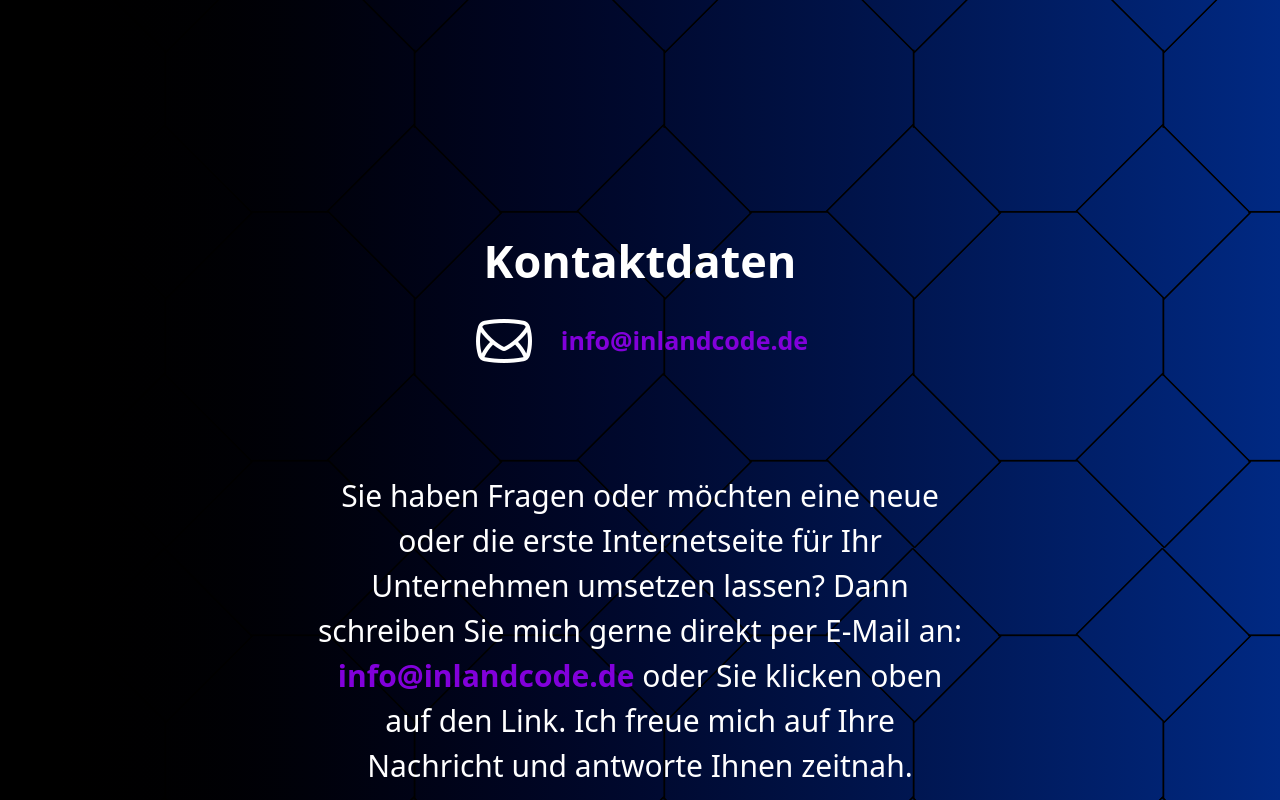
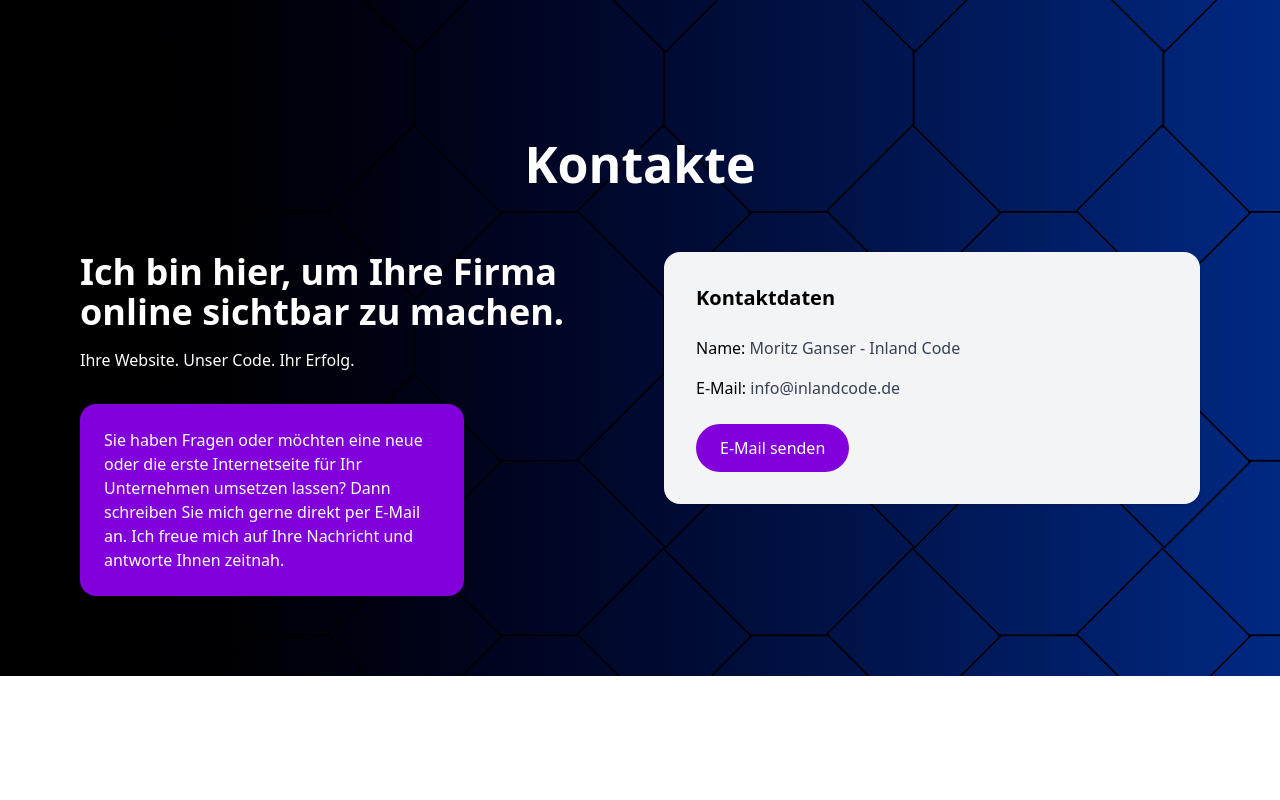
Before and after one commit to moritzganser/Website-Inland-Code-Nuxt, a Nuxt app: page / in a window 1280 px wide. Shown: the part 4620-5420 px from the top of the page. Built offline with nearby package versions, Linux system fonts and the light colour scheme.

Commit message:
Kontaktbereich überarbeitet
Anderes Design für den Kontaktbereich benutzt.

```diff
--- a/components/uebermich.vue
+++ b/components/uebermich.vue
@@ -45,43 +45,57 @@
         </div>
       </div>
 
-      <!-- Kontaktbereich -->
-      <div
-        class="unten_main flex flex-col items-center text-white pb-[200px] pt-[250px] xl:pt-[150px] md:pt-[100px] sm:pt-[50px] max-w-[1144px] mx-auto"
-      >
-        <div id="kontakte_ziel"></div>
-        <p
-          class="main_headline font-bold text-[20px] md:text-[25px] lg:text-[30px] xl:text-[45px] mt-[50px] pt-[150px] pb-[15px]"
-        >
-          Kontaktdaten
-        </p>
-        <div class="flex items-center">
-          <img
-            class="w-[64px] h-[64px] mr-[25px]"
-            src="../public/images/postfach_weiß.png"
-            alt="Postfach"
-          />
-          <a
-            class="text-[25px] font-bold text-purple-700"
-            href="mailto:info@inlandcode.de"
-            >info@inlandcode.de</a
-          >
-        </div>
-        <p
-          class="main_text_2 text-[15px] md:text-[30px] md:w-[950px] sm:w-[350px] text-center max-w-[650px] pt-[100px]"
-        >
+<div class="flex justify-center">
+  <p class="text-white text-[50px] font-bold mb-[50px] mt-[250px]">Kontakte</p>
+</div>
+
+      <section class="w-full py-20 mt-0 pt-0">
+  <div class="max-w-6xl mx-auto px-4 grid grid-cols-1 md:grid-cols-2 gap-12 items-start">
+
+    <!-- Left Text -->
+    <div>
+      <h2 class="text-4xl font-bold text-white mb-4">
+        Ich bin hier, um Ihre Firma online sichtbar zu machen.
+      </h2>
+      <p class="text-white mb-8">
+        Ihre Website. Unser Code. Ihr Erfolg.
+      </p>
+
+      <!-- Öffnungszeiten Box -->
+      <div class="bg-purple-700 text-white p-6 rounded-2xl w-full max-w-sm">
+        <p>
           Sie haben Fragen oder möchten eine neue oder die erste Internetseite
           für Ihr Unternehmen umsetzen lassen? Dann schreiben Sie mich gerne
-          direkt per E-Mail an:
-          <a class="text-purple-700 font-bold" href="mailto:info@inlandcode.de"
-            >info@inlandcode.de</a
-          >
-          oder Sie klicken oben auf den Link. Ich freue mich auf Ihre Nachricht
+          direkt per E-Mail an. Ich freue mich auf Ihre Nachricht
           und antworte Ihnen zeitnah.
         </p>
       </div>
     </div>
+
+    <!-- Kontaktbereich (ohne Formular) -->
+    <div class="bg-gray-100 p-8 rounded-2xl shadow-sm">
+      <h3 class="text-xl font-semibold mb-6 text-black">Kontaktdaten</h3>
+
+      <div class="space-y-4 text-gray-700">
+        <p><span class="font-medium text-black">Name:</span> Moritz Ganser - Inland Code</p>
+        <p><span class="font-medium text-black">E-Mail:</span> info@inlandcode.de</p>
+      </div>
+
+      <!-- Email Button -->
+      <a
+        href="mailto:info@inlandcode.de"
+        class="mt-6 inline-block bg-purple-700 text-white font-medium py-3 px-6 rounded-full hover:bg-purple-900 transition">
+        E-Mail senden
+      </a>
+    </div>
+
   </div>
+</section>
+
+    </div>
+  </div>
+
+
 </template>
 
 <style scoped>
--- a/nuxt.config.ts
+++ b/nuxt.config.ts
@@ -1,7 +1,7 @@
 import tailwindcss from "@tailwindcss/vite";
 
 export default defineNuxtConfig({
-  ssr: false, // Statischer Modus
+  ssr: true,
 
   modules: ["@nuxtjs/google-fonts", "@nuxt/fonts"],
 
@@ -25,9 +25,19 @@ export default defineNuxtConfig({
   app: {
     head: {
       meta: [
-        { name: "viewport", content: "width=device-width, initial-scale=1.0" },
+        {
+          name: "google-site-verification",
+          content: "ca-pub-3037002420549432",
+        },
       ],
       link: [{ rel: "icon", type: "image/x-icon", href: "/favicon.ico" }],
+      script: [
+        {
+          async: true,
+          src: "https://pagead2.googlesyndication.com/pagead/js/adsbygoogle.js?client=ca-pub-3037002420549432",
+          crossorigin: "anonymous",
+        },
+      ],
     },
   },
 
```
Also changed, not shown: app.vue (line endings or trailing spaces), public/ads.txt (added).
